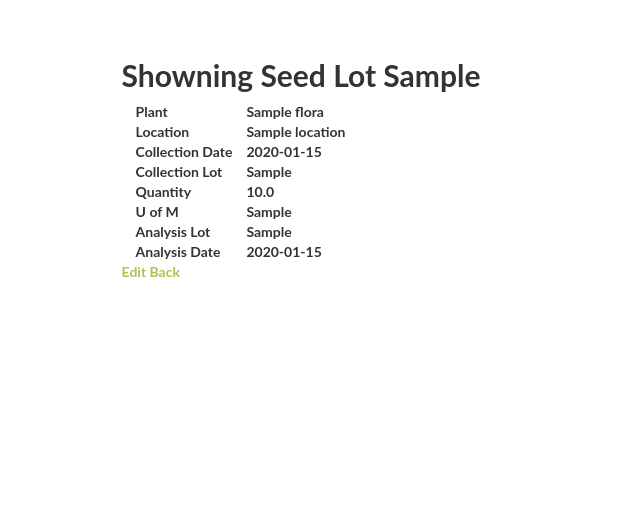
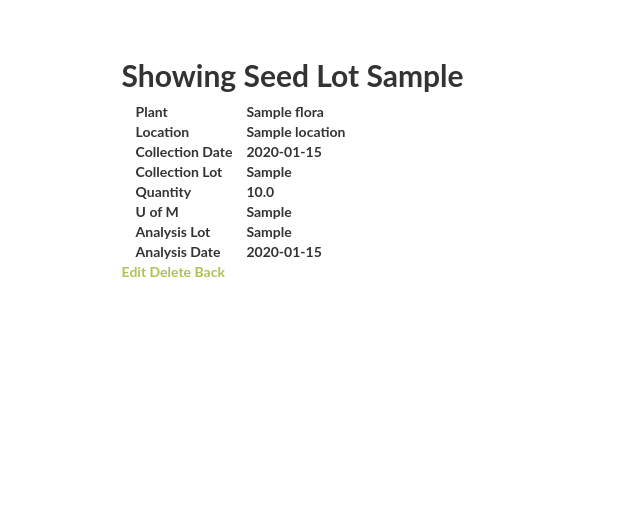
Before and after one commit to TomOwens321/bbb-db, a Flask app: page /seed/1/ in a window 1280 px wide. Shown: the part 51-571 px from the top of the page, without its empty margins (0-640 px from the left). Run offline with Flask 2, Linux system fonts and the light colour scheme; tables that the repository leaves empty hold one stand-in row (values such as "Sample post"); some libraries are stand-ins or nearby versions.

Commit message:
More delete cleanup

```diff
--- a/bbb/routes/helpers.py
+++ b/bbb/routes/helpers.py
@@ -27,6 +27,9 @@ def smart_delete(record):
         for l in record.locations:
             record.locations.remove(l)
     session.delete(record)
+    if hasattr(record, 'family'):
+        if not (record.family.plants or record.family.bugs):
+            session.delete(record.family)
     if hasattr(record, 'genus'):
         if not (record.genus.plants or record.genus.bugs):
             session.delete(record.genus)
--- a/bbb/routes/seed/routes.py
+++ b/bbb/routes/seed/routes.py
@@ -1,10 +1,10 @@
-from flask import render_template, flash, request
+from flask import render_template, flash, request, redirect
 from wtforms import Form, DateField, IntegerField, validators, StringField, SubmitField
 from . import seed
 from bbb.models import Seed, Flora, Location
 from bbb import db
 from dateutil import parser
-from bbb.routes.helpers import _exists, flat_list
+from bbb.routes.helpers import _exists, flat_list, smart_delete
 
 class ReusableForm(Form):
     flora_name = StringField('Plant: ')
@@ -55,3 +55,10 @@ def new_seed(id=None):
 def show_seed(id):
     seed = db.session.query(Seed).filter(Seed.id==id).first()
     return render_template('seed/show.html', seed=seed)
+
+@seed.route('/seed/<int:id>/delete/')
+def delete_seed(id):
+    seed = db.session.query(Seed).filter(Seed.id==id).first()
+    seed.name = "Seed {}".format(seed.flora.name)
+    smart_delete(seed)
+    return redirect('/seed/')
--- a/bbb/templates/seed/show.html
+++ b/bbb/templates/seed/show.html
@@ -1,6 +1,6 @@
 {% extends "base.html" %}
 {% block body %}
-<h2>Showning Seed Lot {{ seed.collection_lot }}</h2>
+<h2>Showing Seed Lot {{ seed.collection_lot }}</h2>
 <div class="show">
     <table>
         <tr>
@@ -39,6 +39,7 @@
 </div>
 <div class="nav">
     <a href="/seed/{{ seed.id }}/edit/">Edit</a>
+    <a href="/seed/{{ seed.id }}/delete/">Delete</a>
     <a href="/seed/">Back</a>
 </div>
 {% endblock %}
```
Also changed, not shown: bbb/db/dev.sqlite3.
